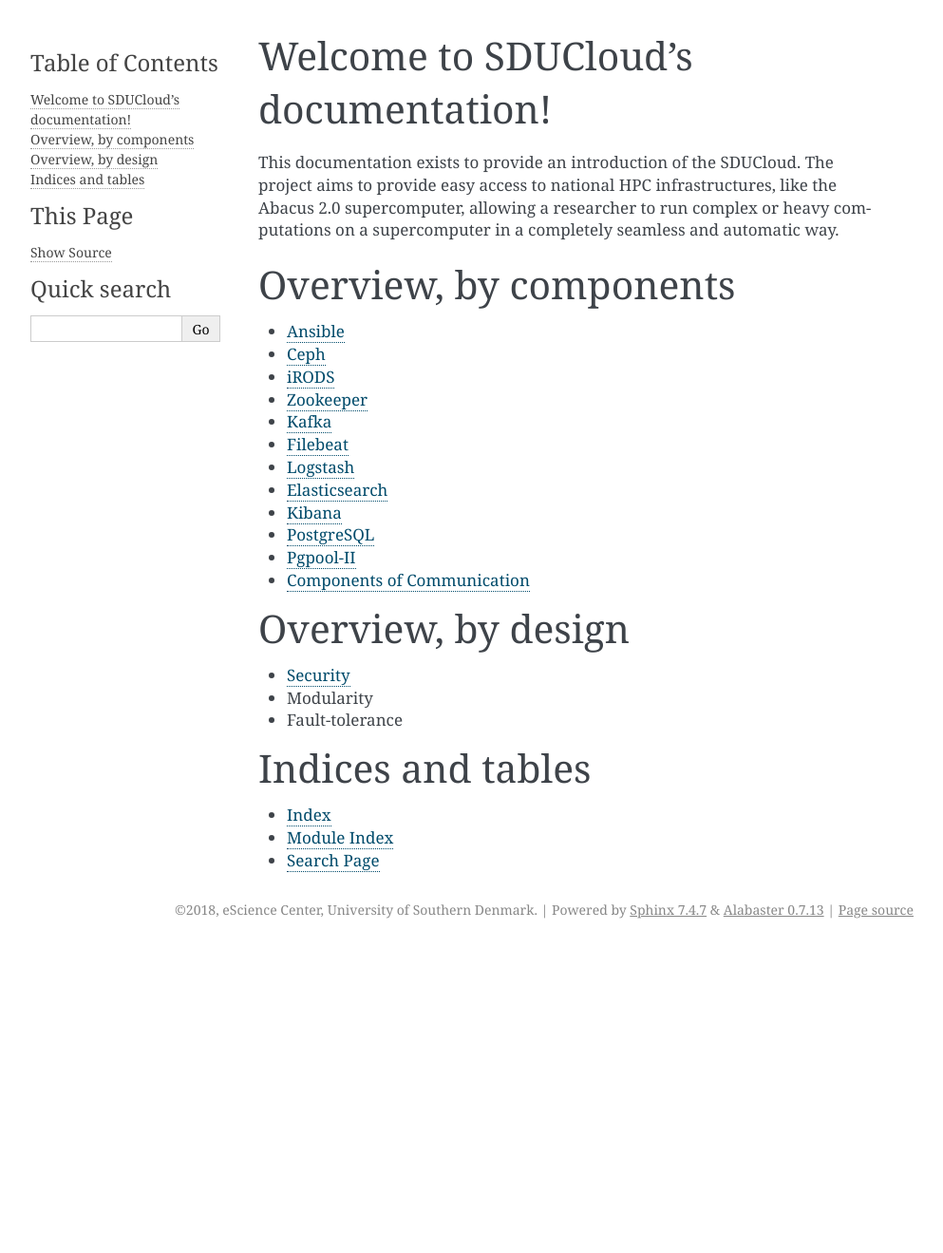
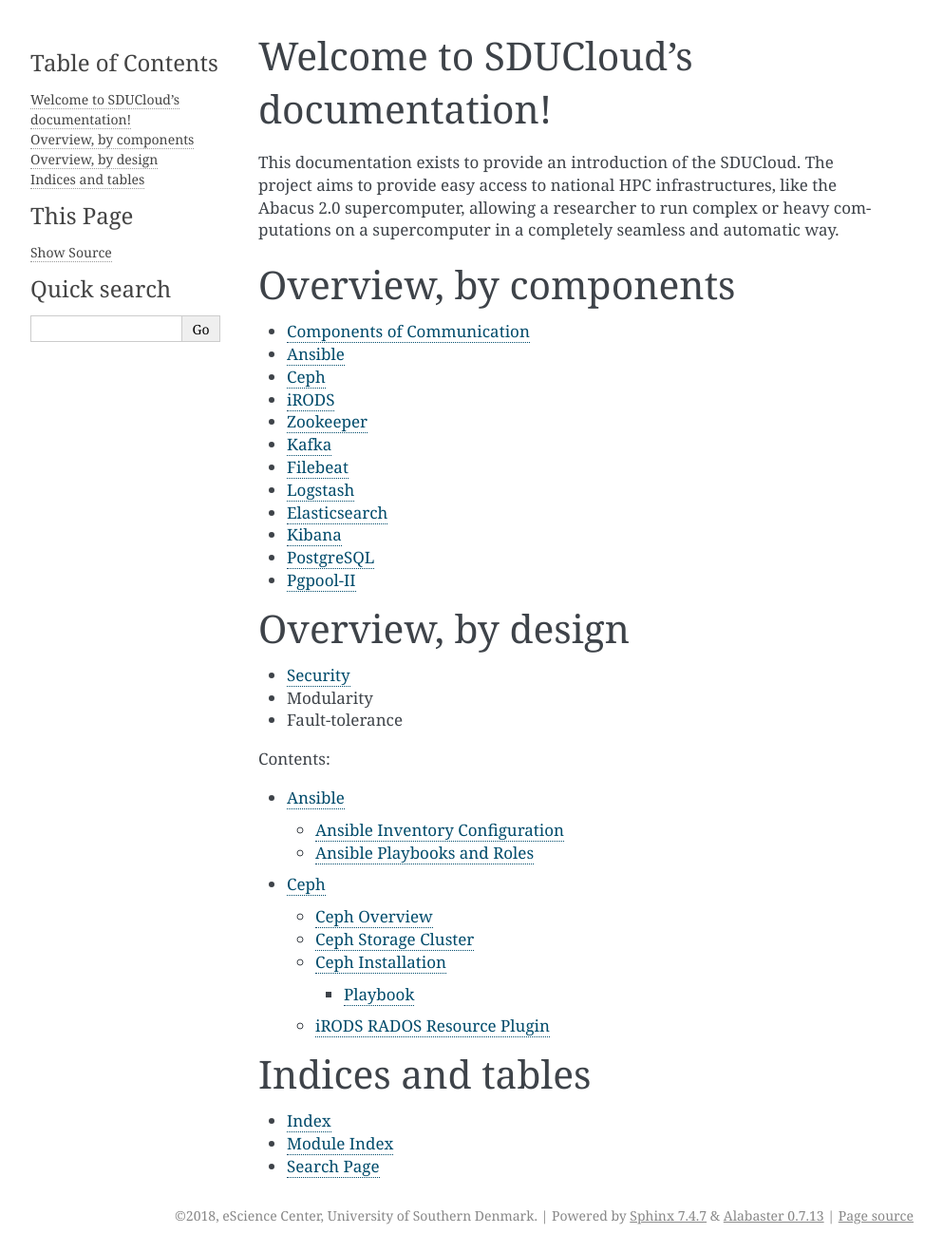
Before and after one commit to SDU-eScience/SDUCloudDoc, a Sphinx documentation site: the page built from docs/source/index.rst, in a window 1280 px wide. Shown: the whole page at 95% size, without its empty margins (148-1141 px from the left). Built offline with Sphinx 7.4.7, drawn with Linux system fonts in a browser that asks for light colours; before the commit the page ends 997 px from its top, so only the background shows below that.

Commit message:
Change the oreder of the menu.

```diff
--- a/docs/source/index.rst
+++ b/docs/source/index.rst
@@ -29,13 +29,21 @@
 * :ref:`Modularity`
 * :ref:`Fault-tolerance`
 
-Indices and tables
-==================
-* :ref:`genindex`
-* :ref:`modindex`
-* :ref:`search`
-
 
 .. toctree::
    :maxdepth: 3
    :caption: Contents:
+
+   ansible.rst
+   ceph.rst
+
+.. toctree::
+   :maxdepth: 2
+
+
+Indices and tables
+==================
+
+* :ref:`genindex`
+* :ref:`modindex`
+* :ref:`search`
```
Also changed, not shown: other parts of docs/source/index.rst (+1 -1 lines).
